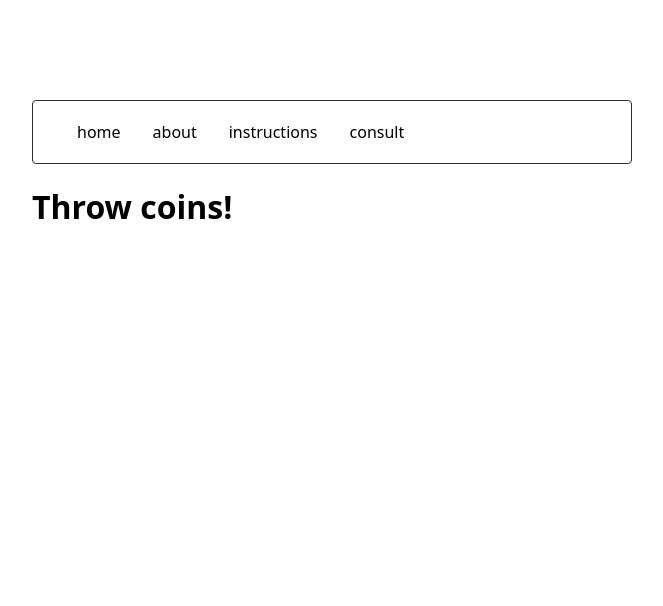
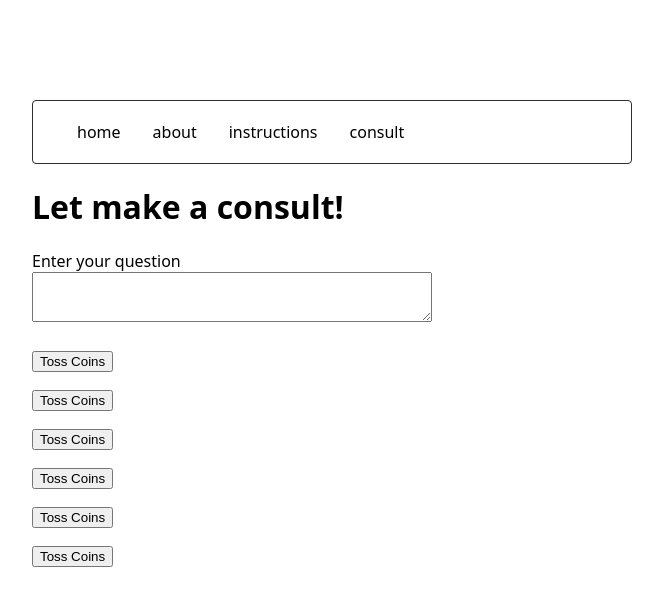
Before and after one commit to Sbector/iching, a Next.js app: page /consult in a window 1280 px wide. Shown: the top 606 px of the page, without its empty margins (308-971 px from the left). Built offline with nearby package versions, Linux system fonts and the light colour scheme.

Commit message:
Update Consult element

```diff
--- /dev/null
+++ b/app/components/Question.jsx
@@ -0,0 +1,10 @@
+import styles from './Question.module.css'
+
+export default function question() {
+    return (
+        <div>
+            <label htmlFor="question">Enter your question </label><br/>
+            <textarea className={styles.input} type="text" id="questionBox" name="question"/><br/><br/>
+        </div>
+    )
+}
--- /dev/null
+++ b/app/components/Question.module.css
@@ -0,0 +1,4 @@
+.input {
+    width: 400px;
+    height: 50px;
+}
--- a/app/consult/page.jsx
+++ b/app/consult/page.jsx
@@ -1,5 +1,19 @@
-export default function coins() {
+import CoinToss from "../components/CoinToss";
+import Question from "../components/Question";
+
+export default function Consult() {
     return(
-        <h1>Throw coins!</h1>
+        <div>
+            <h1>Let make a consult!</h1>
+            <Question/>
+            <div>
+                <CoinToss/>
+                <CoinToss/>
+                <CoinToss/>
+                <CoinToss/>
+                <CoinToss/>
+                <CoinToss/>
+            </div>
+        </div>
     )
 }
```
